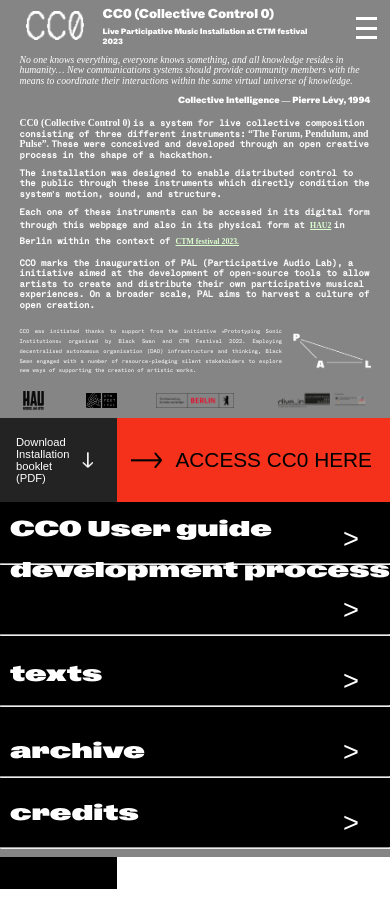
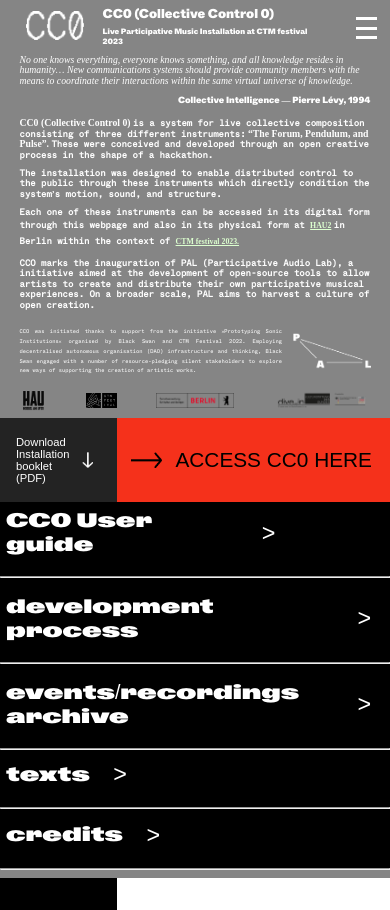
Before and after one commit to miguellacorte/PAL_Website_2023, a React (Vite) app: page /cc0 in a window 390 px wide. Before the commit the page ends 889 px from the top, so only its background shows below. Built offline with nearby package versions, Linux system fonts and the light colour scheme.

Commit message:
finished collapsible components

```diff
--- a/src/components/Collapsible.jsx
+++ b/src/components/Collapsible.jsx
@@ -1,5 +1,5 @@
 import React, { useState } from "react";
-import "../styles/collapsible.css"
+import "../styles/collapsible.css";
 
 const Collapsible = ({ children, title }) => {
   const [open, setOpen] = useState(false);
@@ -10,11 +10,13 @@
 
   return (
     <div className="collapsible-container">
-      <button className="toggle-button" onClick={toggle} >
+      <button className="toggle-button" onClick={toggle}>
+        <div className="dropdown-title">
+          {title}
+        </div>
         <span className={`arrow-icon ${open ? "open" : "closed"}`}>&gt;</span>
-        {title}
       </button>
-      {open && <div className="content"  >{children}</div>}
+      {open && <div className="content">{children}</div>}
     </div>
   );
 };
--- a/src/pages/CC0.jsx
+++ b/src/pages/CC0.jsx
@@ -29,7 +29,7 @@
         </p>
 
         <p className="body-1">
-          <span >CC0 (Collective Control 0) </span>
+          <span>CC0 (Collective Control 0) </span>
           is a system for live collective composition consisting of three
           different instruments:
           <span> “The Forum, Pendulum, and Pulse”. </span>
@@ -122,23 +122,21 @@
         </div>
 
         <div className="dropdown-menu">
-          <div >
-            <h1>CC0 User guide</h1>
-            <Collapsible>
+          <Collapsible  title="CC0 User guide">
             <div className="content">
-                <p className="title">
+              <p className="title" >
                 Each one of these instruments can be accessed in its digital
-                  form through this webpage and also in its physical form at
-                  HAU2 in Berlin within the context of CTM festival 2023.
+                form through this webpage and also in its physical form at HAU2
+                in Berlin within the context of CTM festival 2023.
               </p>
               <div className="description">
                 <h2 className="subtitle">THE FORUM</h2>
                 <p className="text">
                   The forum is a public domain of reflection. Using a local
-                    network of microphones, the forum takes a breath from you
-                    and stores it in a pool of collective memories which then
-                    plays back in a generative fashion using the multichannel
-                    panels as output.
+                  network of microphones, the forum takes a breath from you and
+                  stores it in a pool of collective memories which then plays
+                  back in a generative fashion using the multichannel panels as
+                  output.
                 </p>
               </div>
 
@@ -146,9 +144,8 @@
                 <h2 className="subtitle">THE PENDULUM</h2>
                 <p className="text">
                   Activated through user action in the physical space, the
-                    pendulum affects the sound of the installation and
-                    conditions the motion of the online version of the
-                    instrument.
+                  pendulum affects the sound of the installation and conditions
+                  the motion of the online version of the instrument.
                 </p>
               </div>
 
@@ -169,65 +166,21 @@
               />
             </div>
           </Collapsible>
-          </div>
           <hr />
 
-          <div >
-            <h1 style = {{top:"12%"}}>development process</h1>
-            <Collapsible >
-
-            </Collapsible>
-          </div>
+          <Collapsible title="development process"></Collapsible>
           <hr />
 
-          <div >
-            <h1 style = {{top:"42%"}}>texts</h1>
-            <Collapsible >
-
-            </Collapsible>
-          </div>
+          <Collapsible title="events/recordings archive"></Collapsible>
           <hr />
 
-          <div >
-            <h1 style = {{top:"64%"}}>archive</h1>
-            <Collapsible >
-
-            </Collapsible>
-          </div>
+          <Collapsible title="texts"></Collapsible>
           <hr />
 
-          <div >
-            <h1 style = {{top:"82%"}}>credits</h1>
-            <Collapsible >
-
-            </Collapsible>
-          </div>
+          <Collapsible title="credits"></Collapsible>
           <hr />
 
-          {/* <div className="dropdown-menu-rest">
-            <h1>Development process</h1>
-            <Collapsible >
-              <p>Content that can be hidden or shown.</p>
-            </Collapsible>
-          </div>
-          <hr /> */}
 
-          {/* <h1>Texts</h1>
-          <Collapsible>
-            <p>Content that can be hidden or shown.</p>
-          </Collapsible>
-          <hr />
-
-          <h1>Events and recording archive</h1>
-          <Collapsible>
-            <p>Content that can be hidden or shown.</p>
-          </Collapsible>
-          <hr />
-
-          <h1>Credits</h1>
-          <Collapsible>
-            <p>Content that can be hidden or shown.</p>
-          </Collapsible>  */}
         </div>
       </div>
       <div className="cc0-right-panel">{/* content for right panel */}</div>
--- a/src/styles/CC0.css
+++ b/src/styles/CC0.css
@@ -85,7 +85,7 @@
 }
 
 .quote-title {
- margin-top: 1%;
+  margin-top: 1%;
   margin-right: 5%;
   margin-bottom: 2%;
   margin-left: 5%;
@@ -233,23 +233,12 @@
   position: relative;
 }
 
-.dropdown-menu h1 {
-  font-family: "gravityWide", sans-serif;
-  display: inline-block;
-  font-size: 5.5vw;
-  position: absolute;
-  top: 0;
-  left: 10px;
-  width: 100%;
-  z-index: 1;
-}
-
 .dropdown-menu-rest {
   margin-top: 5%;
 }
 
 .content {
-  margin-top: 2vw;
+  margin-top: 100%;
   font-family: "Arial", sans-serif;
   font-size: 16px;
   line-height: 1.5;
@@ -335,7 +324,6 @@
 
   .CC0-logo {
     width: 15vw;
-
   }
 
   .CC0-title-1 {
@@ -388,6 +376,9 @@
 
   .content {
     margin-top: 8%;
+  }
 
+  .dropdown-menu h1 {
+    font-size: 5.5vw;
   }
 }
--- a/src/styles/collapsible.css
+++ b/src/styles/collapsible.css
@@ -1,25 +1,37 @@
 .collapsible-container {
   margin-bottom: 10px;
-  padding: 5%;
   display: inline-block;
 }
 
 .toggle-button {
   color: white;
   background-color: #f5f5f500;
+  margin-top: 2%;
+  margin-bottom: 0;
+  margin-right: 2%;
+  display: flex;
+  flex-wrap: nowrap;
   border: none;
   outline: none;
   cursor: pointer;
-  position: absolute;
-  right: 20px;
+  flex-direction: row;
+  align-items: center;
+  justify-content: center;
   z-index: 10001;
+}
+
+.dropdown-title {
+  font-family: "gravityWide", sans-serif;
+  font-size: 2.7vw;
+  text-align: left;
 }
 
 .arrow-icon {
   display: inline-block;
-  margin-left: 5px;
+  margin-top: 0px;
+  margin-left: 6vw;
   margin-right: 5px;
-  font-size: 7vw;
+  font-size: 3vw;
   transition: transform 0.2s ease-in-out;
 }
 
@@ -33,5 +45,22 @@
 }
 
 .content {
-  padding: 10px;
+  margin-left: 1%;
+  margin-right: 1%;
 }
+
+@media (max-width: 890px) {
+  .dropdown-menu h1 {
+    font-size: 5.5vw;
+  }
+
+  .dropdown-title {
+
+    font-size: 5vw;
+
+  }
+
+  .arrow-icon {
+    font-size: 6vw;
+  }
+}
--- a/src/styles/navbar.css
+++ b/src/styles/navbar.css
@@ -162,6 +162,7 @@
   border: none;
   outline: none;
   background-color: transparent;
+  z-index: 103910231231;
 }
 
 .hamburger span {
```
Lines whose indentation alone changed are shown as unchanged.
